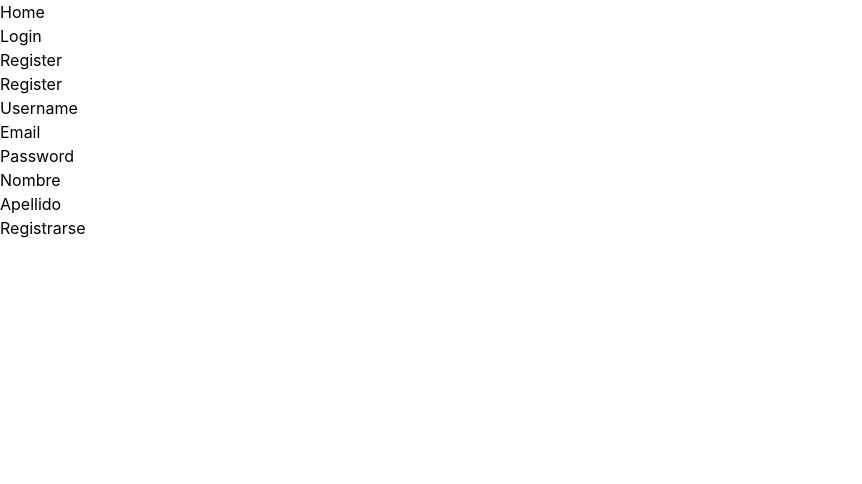
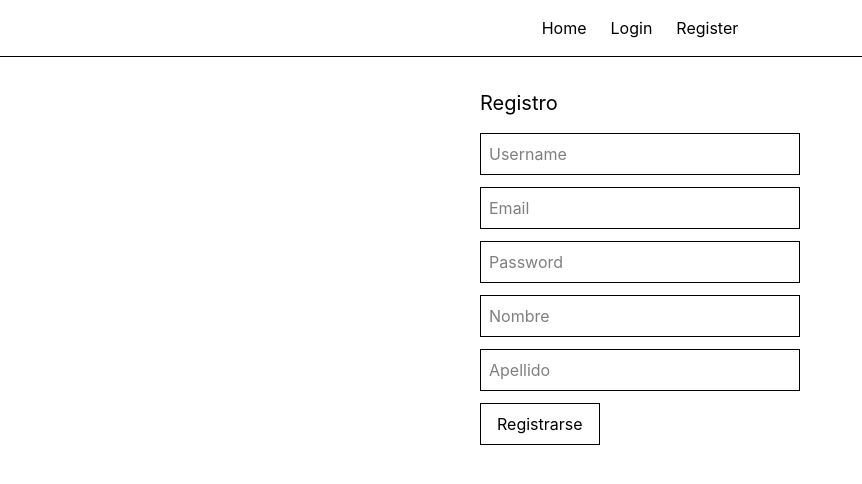
Before and after one commit to pMark22/trabajo-practico-integrador-2, a React (Vite) app: page /register in a window 1280 px wide. Shown: the top 484 px of the page, without its empty margins (0-862 px from the left). Built offline with nearby package versions, Linux system fonts and the light colour scheme.

Commit message:
Feat: Se agregaron estilos simples con Tailwind

```diff
--- a/src/componentes/Navbar.jsx
+++ b/src/componentes/Navbar.jsx
@@ -2,19 +2,12 @@ import { Link } from "react-router";
 
 export const Navbar = () => {
   return (
-    <nav>
-      <ul>
-        <li>
-            <Link to="/home">Home</Link>
-        </li>
-        <li>
-            <Link to="/login">Login</Link>
-        </li>
-        <li>
-            <Link to="/register">Register</Link>
-        </li>
-      </ul>
+    <nav className="border-b p-4">
+      <div className="flex justify-center gap-6">
+        <Link to="/home">Home</Link>
+        <Link to="/login">Login</Link>
+        <Link to="/register">Register</Link>
+      </div>
     </nav>
   );
 };
-export default Navbar;
--- a/src/pages/LoginPage.jsx
+++ b/src/pages/LoginPage.jsx
@@ -18,36 +18,36 @@ export const LoginPage = () => {
   };
 
   return (
-    <div>
-      <h1>Login</h1>
+    <div className="flex justify-center p-8">
+      <form onSubmit={handleSubmit} className="w-80">
+        <h1 className="mb-4 text-xl">Login</h1>
 
-      <form onSubmit={handleSubmit}>
-        <div>
-          <label>Email</label>
         <input
+          className="mb-3 w-full border p-2"
           type="email"
           name="email"
+          placeholder="Email"
           value={formulario.email || ""}
           onChange={handleChange}
         />
-        </div>
 
-        <div>
-          <label>Password</label>
         <input
+          className="mb-3 w-full border p-2"
           type="password"
           name="password"
+          placeholder="Password"
           value={formulario.password || ""}
           onChange={handleChange}
         />
-        </div>
 
-        <button type="submit">Iniciar sesion</button>
-      </form>
+        <button className="border px-4 py-2" type="submit">
+          Iniciar sesion
+        </button>
 
         {loading && <p>Cargando...</p>}
         {error && <p>{error.message}</p>}
         {data && <p>Respuesta recibida</p>}
+      </form>
     </div>
   );
 };
--- a/src/pages/RegisterPage.jsx
+++ b/src/pages/RegisterPage.jsx
@@ -7,8 +7,6 @@ export const RegisterPage = () => {
 
   const handleSubmit = async (e) => {
     e.preventDefault();
-
-    console.log(formulario);
 
     await fetchData("http://localhost:3000/api/auth/register", {
       method: "POST",
@@ -20,66 +18,63 @@ export const RegisterPage = () => {
   };
 
   return (
-    <div>
-      <h1>Register</h1>
+    <div className="flex justify-center p-8">
+      <form onSubmit={handleSubmit} className="w-80">
+        <h1 className="mb-4 text-xl">Registro</h1>
 
-      <form onSubmit={handleSubmit}>
-        <div>
-          <label>Username</label>
         <input
+          className="mb-3 w-full border p-2"
           type="text"
           name="username"
+          placeholder="Username"
           value={formulario.username || ""}
           onChange={handleChange}
         />
-        </div>
 
-        <div>
-          <label>Email</label>
         <input
+          className="mb-3 w-full border p-2"
           type="email"
           name="email"
+          placeholder="Email"
           value={formulario.email || ""}
           onChange={handleChange}
         />
-        </div>
 
-        <div>
-          <label>Password</label>
         <input
+          className="mb-3 w-full border p-2"
           type="password"
           name="password"
+          placeholder="Password"
           value={formulario.password || ""}
           onChange={handleChange}
         />
-        </div>
 
-        <div>
-          <label>Nombre</label>
         <input
+          className="mb-3 w-full border p-2"
           type="text"
           name="first_name"
+          placeholder="Nombre"
           value={formulario.first_name || ""}
           onChange={handleChange}
         />
-        </div>
 
-        <div>
-          <label>Apellido</label>
         <input
+          className="mb-3 w-full border p-2"
           type="text"
           name="last_name"
+          placeholder="Apellido"
           value={formulario.last_name || ""}
           onChange={handleChange}
         />
-        </div>
 
-        <button type="submit">Registrarse</button>
-      </form>
+        <button className="border px-4 py-2" type="submit">
+          Registrarse
+        </button>
 
         {loading && <p>Cargando...</p>}
         {error && <p>{error.message}</p>}
         {data && <p>Usuario registrado correctamente</p>}
+      </form>
     </div>
   );
 };
```
Lines whose indentation alone changed are shown as unchanged.
